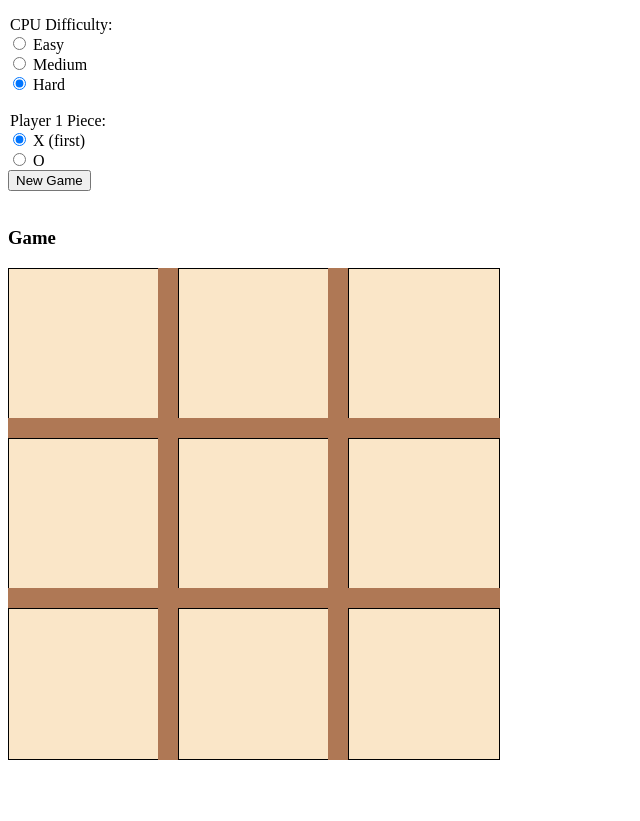
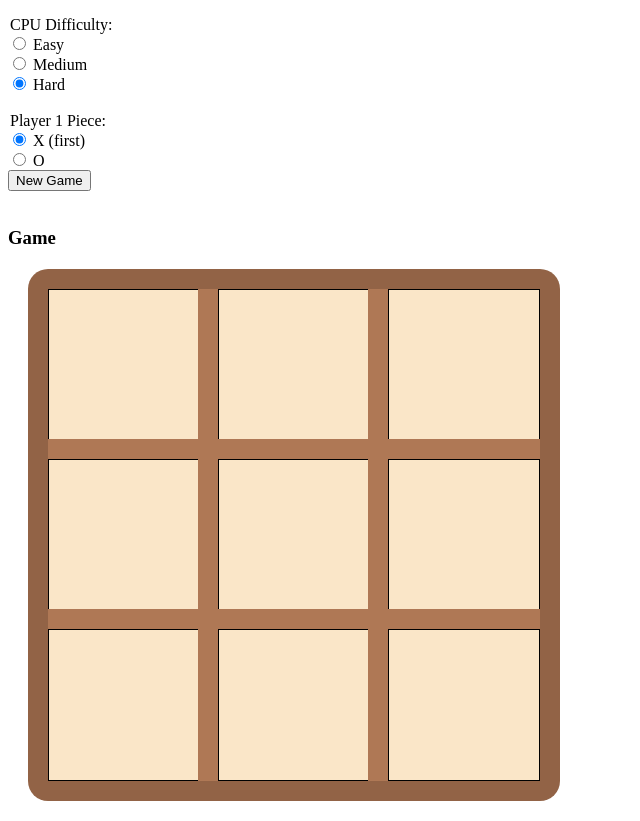
Before and after one commit to Weff24/tic-tac-toe-bot, a plain HTML site: page index.html in a window 1280 px wide. Shown: the part 92-913 px from the top of the page, without its empty margins (0-640 px from the left). Before the commit the page ends 858 px from the top, so only its background shows below. Drawn offline with Linux system fonts and the light colour scheme.

Commit message:
Fixed piece placement bug and added css to board

```diff
--- a/index.css
+++ b/index.css
@@ -1,10 +1,3 @@
-.grid-container {
-    display: grid;
-    grid-template-columns: 150px 150px 150px;
-    grid-template-rows: 150px 150px 150px;
-    gap: 20px;
-}
-
 .grid-square {
     display: flex;
     justify-content: center;
@@ -13,10 +6,28 @@
     height: 100%;
     border: solid black 1px;
     background-color: rgb(250, 230, 200);
+    margin: 20px;
+}
+
+#game-board {
+    margin: 20px;
+    width: 532px;
+    height: 532px;
+    /* background-color: rgb(96, 59, 42); */
+    background-color: rgb(146, 99, 70);
+    border-radius: 20px;
 }
 
 #game-canvas {
     position: absolute;
     z-index: 2;
     pointer-events: none;
+    margin: 20px;
 }
+
+#grid-container {
+    display: grid;
+    grid-template-columns: 150px 150px 150px;
+    grid-template-rows: 150px 150px 150px;
+    gap: 20px;
+}
--- a/index.html
+++ b/index.html
@@ -44,8 +44,9 @@
 
     <section class="game-container">
         <h3>Game</h3>
+        <div id="game-board">
             <canvas id="game-canvas" width="492" height="492"></canvas>
-        <div class="grid-container">
+            <div id="grid-container">
                 <div id="square0" class="grid-square"></div>
                 <div id="square1" class="grid-square"></div>
                 <div id="square2" class="grid-square"></div>
@@ -56,6 +57,7 @@
                 <div id="square7" class="grid-square"></div>
                 <div id="square8" class="grid-square"></div>
             </div>
+        </div>
     </section>
 </body>
 </html>
--- a/tictactoe.js
+++ b/tictactoe.js
@@ -14,7 +14,6 @@ const newGame = function(playerPiece, startDifficulty) {
     difficulty = startDifficulty;
     inGame = true;
     board = new Array(9).fill(0);
-    clearBoard(); /////////////////////////////////////////////////////////
     clearCanvas();
 
     if (playerPiece == "O") {
@@ -22,14 +21,8 @@ const newGame = function(playerPiece, startDifficulty) {
     }
 };
 
-const clearBoard = function() {
-    for (let i = 0; i < board.length; i++) {
-        document.getElementById("square" + i).innerHTML = "";
-    }
-};
-
 const placePiece = function() {
-    if (inGame && !document.getElementById(this.id).innerHTML) {
+    if (inGame && !board[this.id[6]]) {
         // let piece = X_PIECE;
         if (turn == 1) {
             // piece = O_PIECE;
@@ -297,22 +290,8 @@ const drawBoard = function() {
     let ctx = canvas.getContext("2d");
 
     ctx.lineWidth = "20";
-    ctx.strokeStyle = "rgb(10, 10, 10)";
-    for (let col = 1; col <= 2; col++) {
-        ctx.beginPath();
-        ctx.moveTo(170 * col - 10, 0);
-        ctx.lineTo(170 * col - 10, 492);
-        ctx.stroke();
-    }
+    ctx.strokeStyle = "rgb(175, 120, 85)";
 
-    for (let row = 1; row <= 2; row++) {
-        ctx.beginPath();
-        ctx.moveTo(0, 170 * row - 10);
-        ctx.lineTo(492, 170 * row - 10);
-        ctx.stroke();
-    }
-
-    ctx.strokeStyle = "rgb(175, 120, 85)";
     for (let col = 1; col <= 2; col++) {
         ctx.beginPath();
         ctx.moveTo(170 * col - 10, 0);
```
Lines whose indentation alone changed are shown as unchanged.
